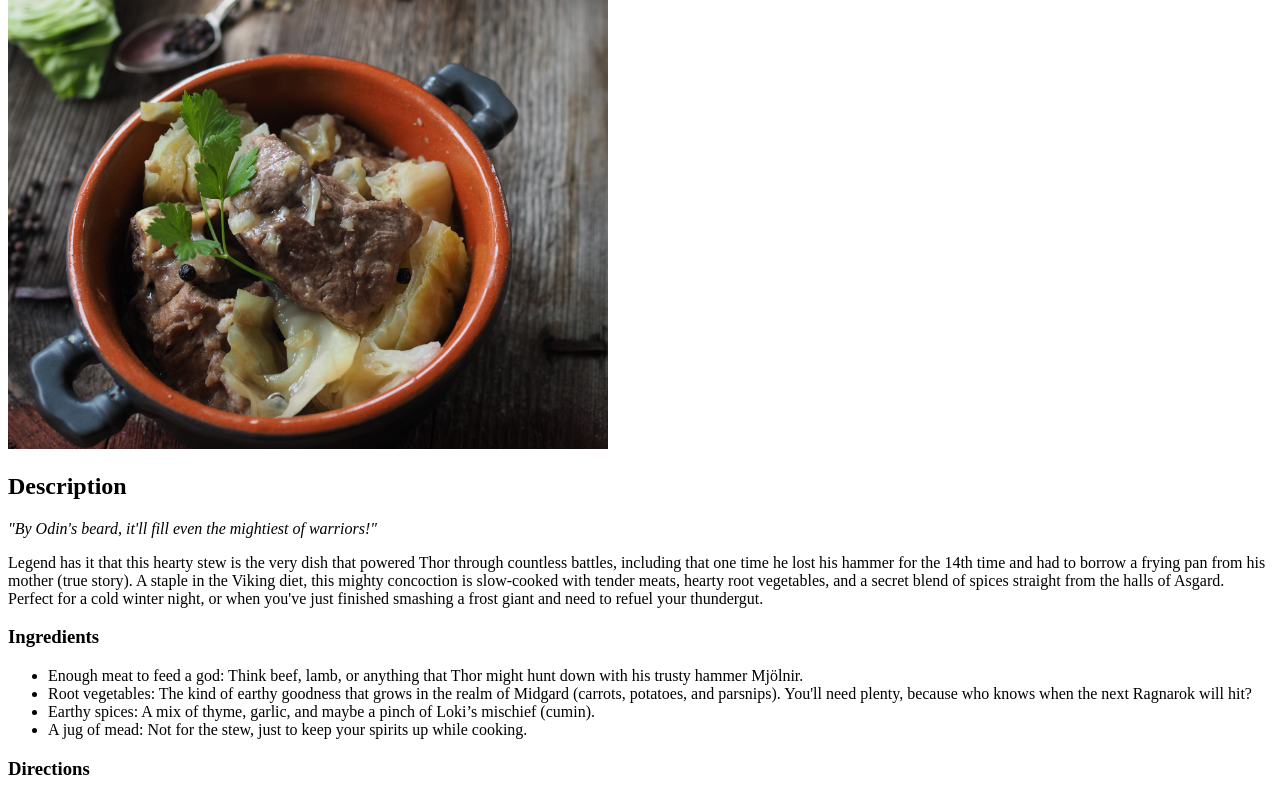
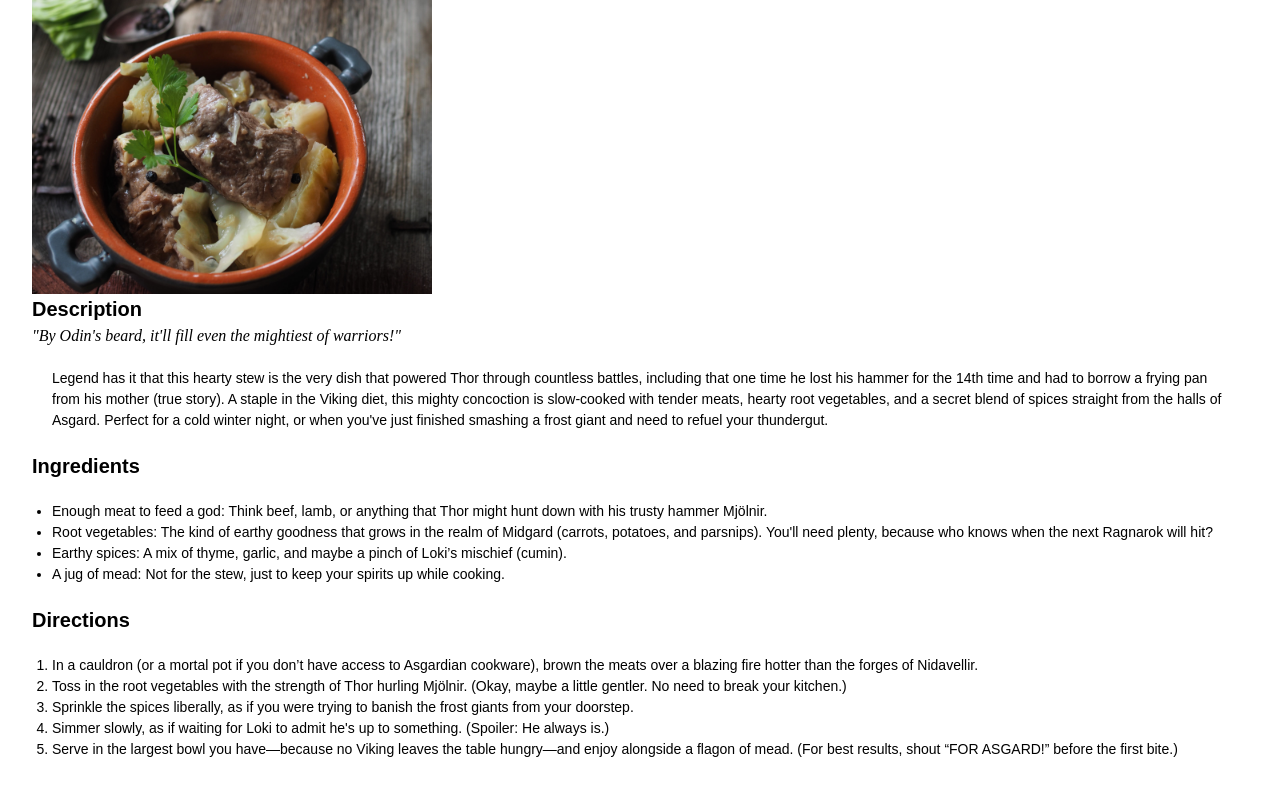
Before and after one commit to dennis-nierzwicki/odin-recipes, a plain HTML site: page recipes/thor-thundergut-stew.html in a window 1280 px wide. Shown: the part 87-883 px from the top of the page. Drawn offline with Linux system fonts and the light colour scheme.

Commit message:
Finished adding simple styles to all pages

```diff
--- a/recipes/thor-thundergut-stew.html
+++ b/recipes/thor-thundergut-stew.html
@@ -4,22 +4,23 @@
     <meta charset="UTF-8">
     <meta name="viewport" content="width=device-width, initial-scale=1.0">
     <title>Thor's Thundergut Stew</title>
+    <link rel="stylesheet" href="../styles.css">
 </head>
-<body>
-    <h1>THOR'S THUNDERGUT STEW</h1>
-    <img src="../img/viking-stew.jpg" width="600" alt="Cast iron pot with meat and root vegetables in a stew for the Gods.">
-    <h2>Description</h2>
-    <em>"By Odin's beard, it'll fill even the mightiest of warriors!"</em>
-    <p>Legend has it that this hearty stew is the very dish that powered Thor through countless battles, including that one time he lost his hammer for the 14th time and had to borrow a frying pan from his mother (true story). A staple in the Viking diet, this mighty concoction is slow-cooked with tender meats, hearty root vegetables, and a secret blend of spices straight from the halls of Asgard. Perfect for a cold winter night, or when you've just finished smashing a frost giant and need to refuel your thundergut.</p>
-    <h3>Ingredients</h3>
-    <ul>
+<body class="odin-content">
+    <h1 class="odin-heading-1">THOR'S THUNDERGUT STEW</h1>
+    <img class="odin-image" src="../img/viking-stew.jpg" width="600" alt="Cast iron pot with meat and root vegetables in a stew for the Gods.">
+    <h2 class="odin-heading-2">Description</h2>
+    <em class="odin-em'">"By Odin's beard, it'll fill even the mightiest of warriors!"</em>
+    <p class="odin-text">Legend has it that this hearty stew is the very dish that powered Thor through countless battles, including that one time he lost his hammer for the 14th time and had to borrow a frying pan from his mother (true story). A staple in the Viking diet, this mighty concoction is slow-cooked with tender meats, hearty root vegetables, and a secret blend of spices straight from the halls of Asgard. Perfect for a cold winter night, or when you've just finished smashing a frost giant and need to refuel your thundergut.</p>
+    <h3 class="odin-heading-3">Ingredients</h3>
+    <ul class="odin-text">
         <li>Enough meat to feed a god: Think beef, lamb, or anything that Thor might hunt down with his trusty hammer Mjölnir.</li>
         <li>Root vegetables: The kind of earthy goodness that grows in the realm of Midgard (carrots, potatoes, and parsnips). You'll need plenty, because who knows when the next Ragnarok will hit?</li>
         <li>Earthy spices: A mix of thyme, garlic, and maybe a pinch of Loki’s mischief (cumin).</li>
         <li>A jug of mead: Not for the stew, just to keep your spirits up while cooking.</li>
     </ul>
-    <h3>Directions</h3>
-    <ol>
+    <h3 class="odin-heading-3">Directions</h3>
+    <ol class="odin-text">
         <li>In a cauldron (or a mortal pot if you don’t have access to Asgardian cookware), brown the meats over a blazing fire hotter than the forges of Nidavellir.</li>
         <li>Toss in the root vegetables with the strength of Thor hurling Mjölnir. (Okay, maybe a little gentler. No need to break your kitchen.)</li>
         <li>Sprinkle the spices liberally, as if you were trying to banish the frost giants from your doorstep.</li>
```
Also changed, not shown: recipes/loki-mischievous-mead.html (+1 -1 lines).
